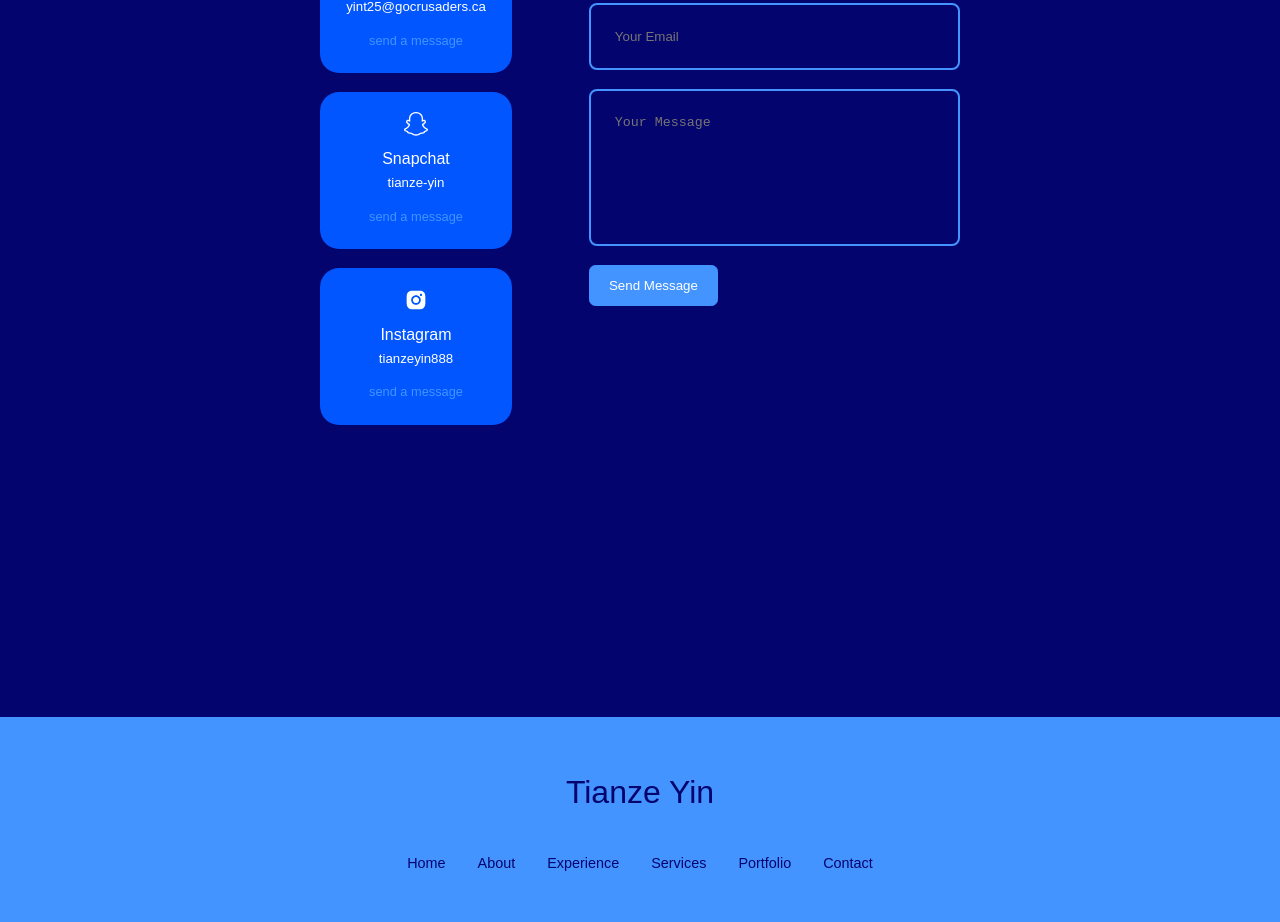
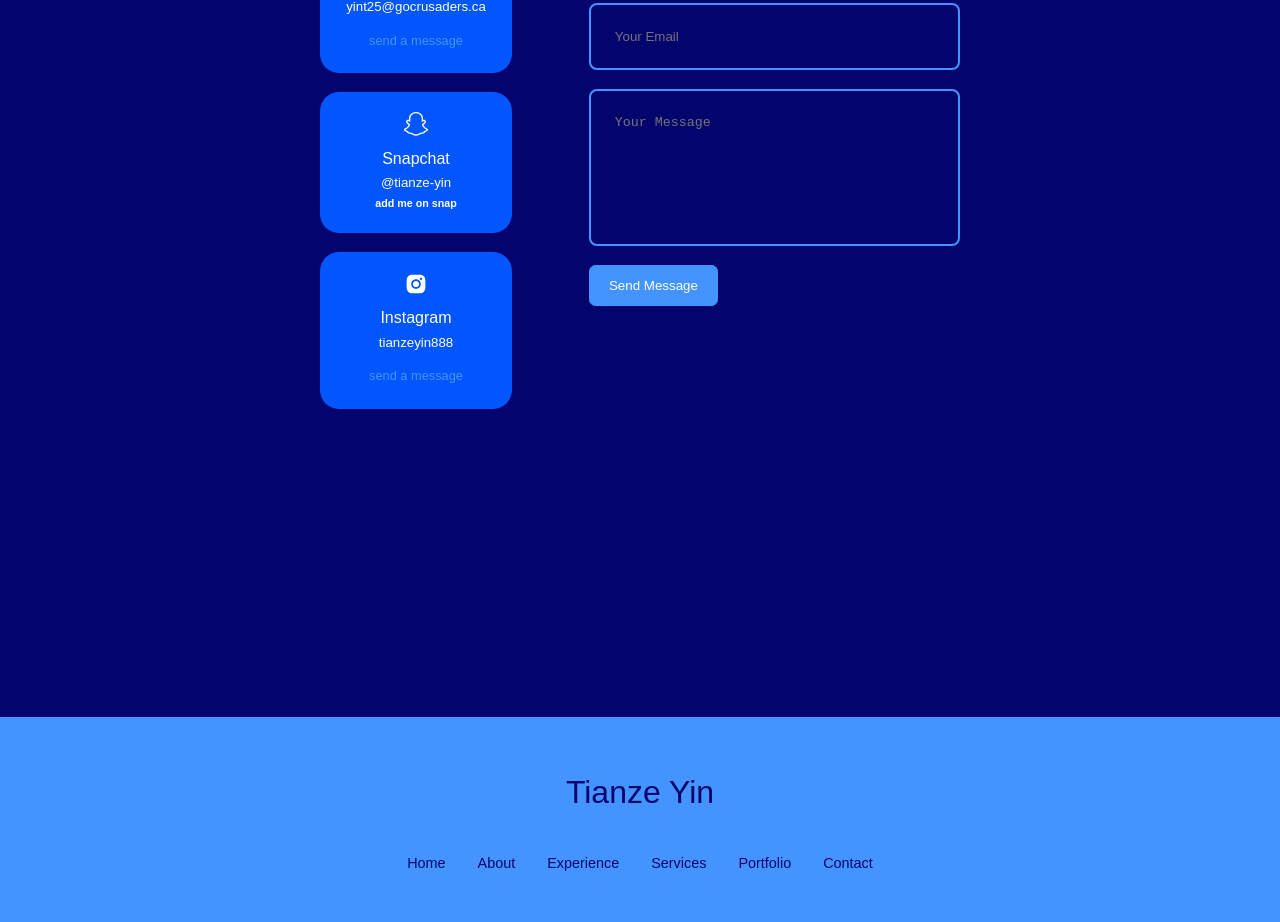
Before and after one commit to jAAckey1ove/Tianze-Yin, a React (Create React App) app: page / in a window 1280 px wide. Shown: the part 5763-6685 px from the top of the page. Built offline with nearby package versions, Linux system fonts and the light colour scheme.

Commit message:
fixed unappropriate contents

```diff
--- a/src/components/contact/Contact.jsx
+++ b/src/components/contact/Contact.jsx
@@ -36,8 +36,8 @@ const Contact = () => {
           <article className = 'contact__option'>
             <BsSnapchat className = 'contact__option-icon'/>
             <h4>Snapchat</h4>
-            <h5>tianze-yin</h5>
-            <a href = 'https://pornhub.com' target = '_blank'>send a message</a>
+            <h5>@tianze-yin</h5>
+            <h6>add me on snap</h6>
           </article>
           <article className = 'contact__option'>
             <AiFillInstagram className = 'contact__option-icon'/>
--- a/src/components/footer/Footer.jsx
+++ b/src/components/footer/Footer.jsx
@@ -3,6 +3,7 @@ import './Footer.css'
 import {TbLetterP} from 'react-icons/tb'
 import {BsInstagram} from 'react-icons/bs'
 import {BsFillChatHeartFill} from 'react-icons/bs'
+import {AiOutlineMail} from 'react-icons/ai'
 
 const Footer = () => {
   return (
@@ -20,7 +21,7 @@ const Footer = () => {
       <div className = "footer__socials">
         <a href = "https://www.instagram.com/tianzeyin888/"><BsInstagram></BsInstagram></a>
         <a href = "https://www.stpauls.mb.ca"><TbLetterP/></a>
-        <a href = 'https://pornhub.com'><BsFillChatHeartFill></BsFillChatHeartFill></a>
+        <a href = 'mailto:yint25@gocrusaders.ca'><AiOutlineMail/></a>
       </div>
       <div className = 'lyf'>
         <a>This website is a rememberance of lyf</a>
```
